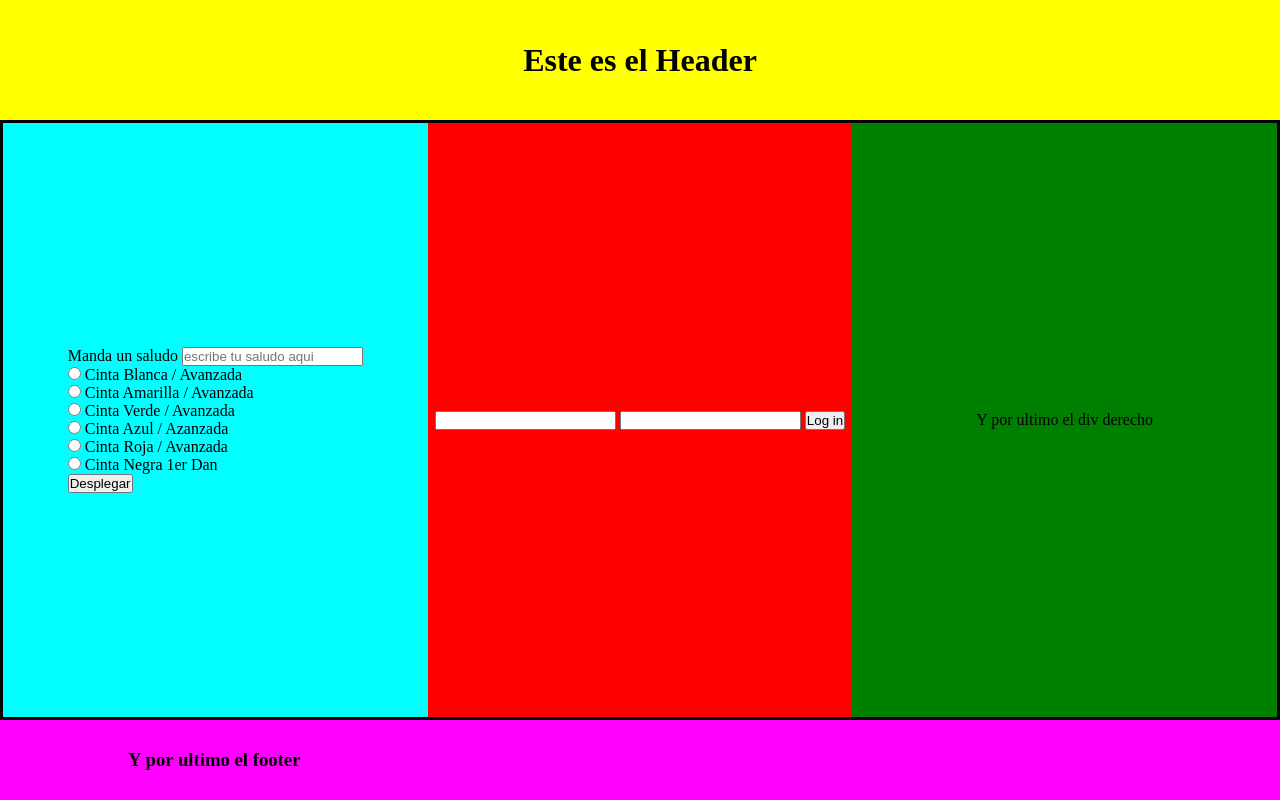
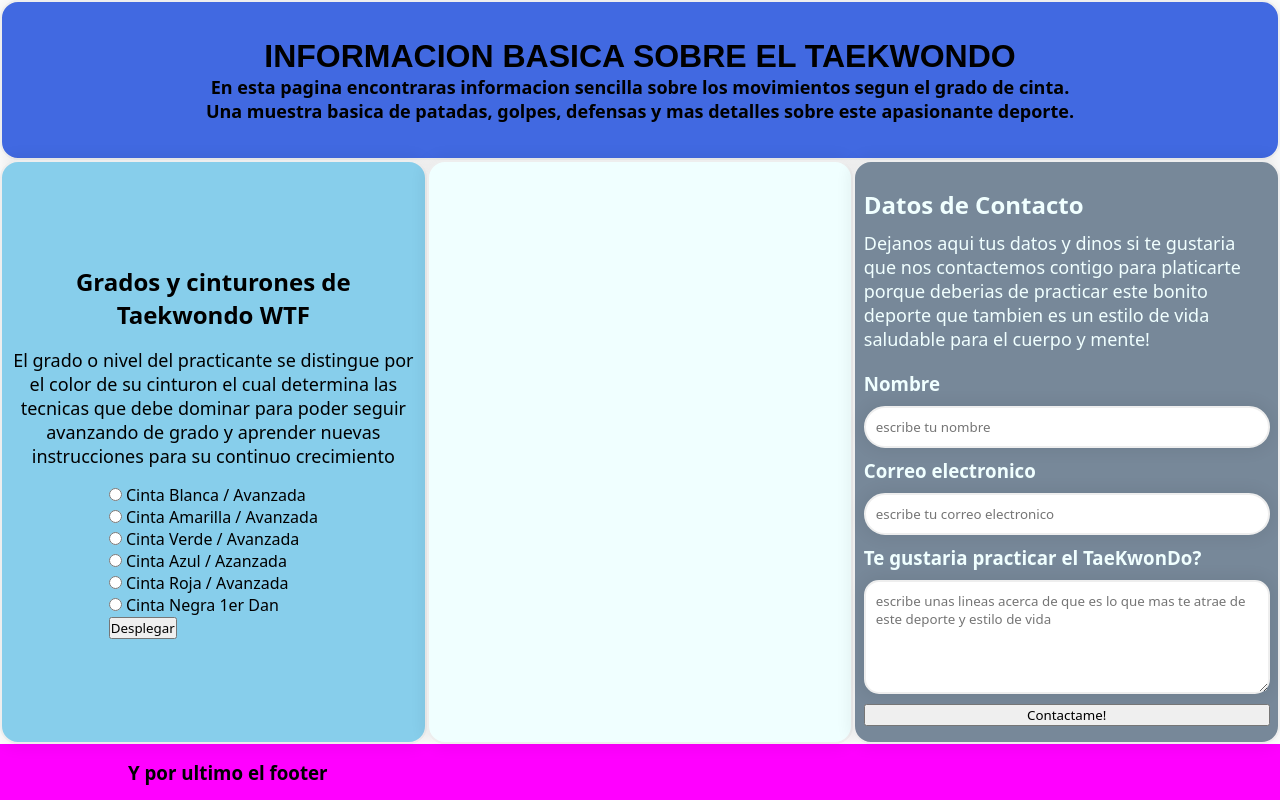
Before and after one commit to TekiMX/ProjectCompScig24b, a plain HTML site: page index.html in a window 1280 px wide. Drawn offline with Linux system fonts and the light colour scheme.

Commit message:
maquetado principal casi listo, falta div central

```diff
--- a/index.html
+++ b/index.html
@@ -9,17 +9,17 @@
     <title>Intento de Proyecto</title>
 </head>
 <header>
-    <H1>Este es el Header</H1>
+    <H1>INFORMACION BASICA SOBRE EL TAEKWONDO</H1>
+    <h2>En esta pagina encontraras informacion sencilla sobre los movimientos segun el grado de cinta.<br> Una muestra basica de patadas, golpes, defensas y mas detalles sobre este apasionante deporte.</h2>
 </header>
 
 <body>
     <main>
-        <div id="divLeft">
-            <form id="formBox">
-                <div class="inputText">
-                    <label for="hiText">Manda un saludo</label>
-                    <input type="text" id="hiText" name="hiText" placeholder="escribe tu saludo aqui" required />
-                </div>
+        <!-- Aqui va el div de la parte de la izquierda -->
+        <div id="divLeft" class="midleSections">
+            <h2 class="divPadding">Grados y cinturones de Taekwondo WTF</h2>
+            <p class="divPadding">El grado o nivel del practicante se distingue por el color de su cinturon el cual determina las tecnicas que debe dominar para poder seguir avanzando de grado y aprender nuevas instrucciones para su continuo crecimiento</p>
+            <form id="formBoxRadios" class="divPadding">
                 <div id="formRadioButtons">
                     <div class="radioButtons">
                         <input type="radio" name="beltRadio" id="whitebelt" value="whiteBelt">
@@ -45,22 +45,49 @@
                         <input type="radio" name="beltRadio" id="blackBelt" value="blackBelt">
                         <label for="blackBelt">Cinta Negra 1er Dan</label>
                     </div>
-                    <div id="submitButton">
+                    <div id="submitDatos">
                         <button type="submit"> Desplegar
                         </button>
                     </div>
                 </div>
             </form>
         </div>
-        <div id="divCenter">
-            <form name="login">
-                <input name="email" type="email" />
-                <input name="password" type="password" />
-                <button type="submit">Log in</button>
-              </form>
+
+        <!-- Este es el div central  -->
+        <div id="divCenter" class="midleSections">
 
         </div>
-        <div id="divRight">Y por ultimo el div derecho</div>
+
+        <!-- Aqui va el div con la parte de la derecha de la pantalla -->
+        <div id="divRight" class="midleSections">
+            <article  class="divPadding">
+                <div id="contactData">
+                    <h2>Datos de Contacto</h2>
+                    <p>Dejanos aqui tus datos y dinos si te gustaria que nos contactemos contigo para platicarte porque
+                        deberias de practicar este bonito deporte que tambien es un estilo de vida saludable para el
+                        cuerpo
+                        y mente!</p>
+                </div>
+                <form autocomplete="off" id="formBoxData">
+                    <div class="inputText">
+                        <label for="yourName">
+                            <h3>Nombre</h3>
+                        </label>
+                        <input type="text" id="yourName" name="yourName" placeholder="escribe tu nombre" required />
+                        <label for="email">
+                            <h3>Correo electronico</h3>
+                        </label>
+                        <input type="email" id="email" name="email" placeholder="escribe tu correo electronico">
+                        <label for="interest">
+                            <h3>Te gustaria practicar el TaeKwonDo?</h3>
+                        </label>
+                        <textarea name="interest" id="interest" cols="30" rows="5"
+                            placeholder="escribe unas lineas acerca de que es lo que mas te atrae de este deporte y estilo de vida"></textarea>
+                        <button type="submit">Contactame!</button>
+                    </div>
+                </form>
+            </article>
+        </div>
     </main>
     <footer>
         <h3>Y por ultimo el footer</h3>
--- a/js/index.js
+++ b/js/index.js
@@ -1,4 +1,4 @@
-const elementForm = document.querySelector("#formBox");
+const elementForm = document.querySelector("#formBoxData");
 
 elementForm.addEventListener("submit",(event)=>{
     event.preventDefault();
@@ -8,8 +8,3 @@ elementForm.addEventListener("submit",(event)=>{
     const niuShit = document.querySelector("input[type='radio'][name=beltRadio]:checked").value;
     console.log(niuShit);
 })
-
-const loginForm = document.forms.login; // Or document.forms['login']
-    loginForm.elements.
-    loginForm.elements.email.placeholder = "teasasst@example.com";
-    loginForm.elements.password.placeholder = "password";
--- a/style.css
+++ b/style.css
@@ -2,24 +2,40 @@
     box-sizing: border-box;
     margin: 0;
     padding: 0;
+    font-family: system-ui, -apple-system, BlinkMacSystemFont, 'Segoe UI', Roboto, Oxygen, Ubuntu, Cantarell, 'Open Sans', 'Helvetica Neue', sans-serif;
  }
 
 header{
     display: flex;
-    background-color: yellow;
+    flex-direction: column;
+    background-color:royalblue;
     justify-content: center;
     align-items: center;
     width: auto;
-    height: 15vh;
+    height: 20vh;
+    border: 2px solid #eee;
+    box-shadow:0 0 15px 4px rgba(0,0,0,0.06);
+    border-radius:18px;
+}
+
+
+header h1{
+   font-family: Arial, Helvetica, sans-serif;
+}
+
+header h2{
+   text-align: center;
+   font-size: large;
 }
 
  main{
     display: flex;
     flex-direction: row;
-    width: auto;
-    height: 75vh;
-    justify-content: space-around;
-    border-style: solid;
+    height: 73vh;
+   /* width: auto; */
+    /* height: 75vh; */
+    /* justify-content: space-around;
+    border-style: solid; */
  }
 
  #divLeft{
@@ -27,15 +43,34 @@ header{
     justify-content: center;
     align-items: center;
     width: 100%;
-    background-color: aqua;
+    background-color: skyblue;
+    border: 2px solid #eee;
+    box-shadow:0 0 15px 4px rgba(0,0,0,0.06);
+    border-radius:18px;
  }
+
+.divPadding{
+   margin: 2%;
+}
+
+#divLeft h2{
+   text-align: center;
+}
+
+#divLeft p{
+   text-align: center;
+   font-size: large;
+}
 
  #divCenter{
     display: flex;
     justify-content: center;
     align-items: center;
     width: 100%;
-    background-color: red;
+    background-color: azure;
+    border: 2px solid #eee;
+    box-shadow:0 0 15px 4px rgba(0,0,0,0.06);
+    border-radius:18px;
  }
 
  #divRight{
@@ -43,7 +78,11 @@ header{
     justify-content: center;
     align-items: center;
     width: 100%;
-    background-color: green;
+    background-color: lightslategray;
+    color: azure;
+    border: 2px solid #eee;
+    box-shadow:0 0 15px 4px rgba(0,0,0,0.06);
+    border-radius:18px;
  }
 
  footer{
@@ -51,12 +90,72 @@ header{
     padding-left: 10%;
     display: flex;
     width: 100%;
-    height: 10vh;
+    height: 7vh;
     justify-content: left;
     align-items: center;
  }
 
-  /* #formRadioButtons{
+ .midleSections{
    display: flex;
-   flex-direction: row;
- } */
+   /* flex-basis: 350px; */
+   flex-grow: 1;
+   flex-shrink: 1;
+   flex-direction: column;
+   justify-content: left;
+   border: 1%;
+ }
+
+ .midleSections p{
+   justify-content: center;
+   font-size: large;
+ }
+
+ #contactData h2{
+   margin: 10px 10px 10px 0px;
+ }
+
+ #contactData{
+   margin: 10px 10px 20px 0px;
+ }
+
+
+#formBoxData{
+   width: 100%;
+   justify-content: center;
+}
+
+ .inputText{
+   /* padding: 10px; */
+   display: flex;
+   flex-direction: column;
+ }
+
+ input[type=text] {
+/* input elements with type="text" attribute */
+padding: 10px;
+margin:10px 0;
+border: 2px solid #eee;
+box-shadow:0 0 15px 4px rgba(0,0,0,0.06);
+border-radius:40px;
+ }
+
+ input[type=email] {
+   /* input elements with type="text" attribute */
+   padding: 10px;
+   margin:10px 0;
+   border: 2px solid #eee;
+   box-shadow:0 0 15px 4px rgba(0,0,0,0.06);
+   border-radius:40px;
+    }
+
+ textarea {
+   /* input elements with type="text" attribute */
+   padding: 10px;
+   margin:10px 0;
+   border: 2px solid #eee;
+   box-shadow:0 0 15px 4px rgba(0,0,0,0.06);
+   border-radius:15px;
+}
+
+
+/* querymedia con 900px */
```
